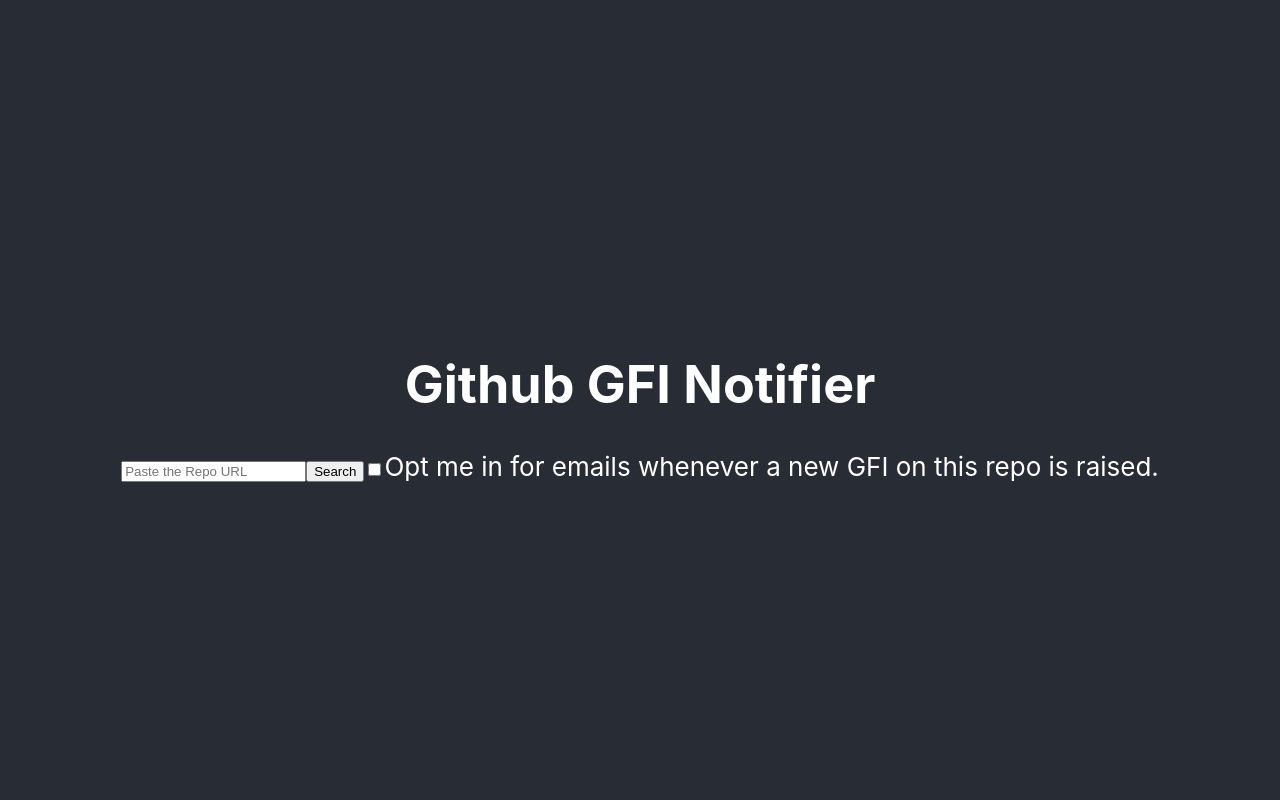
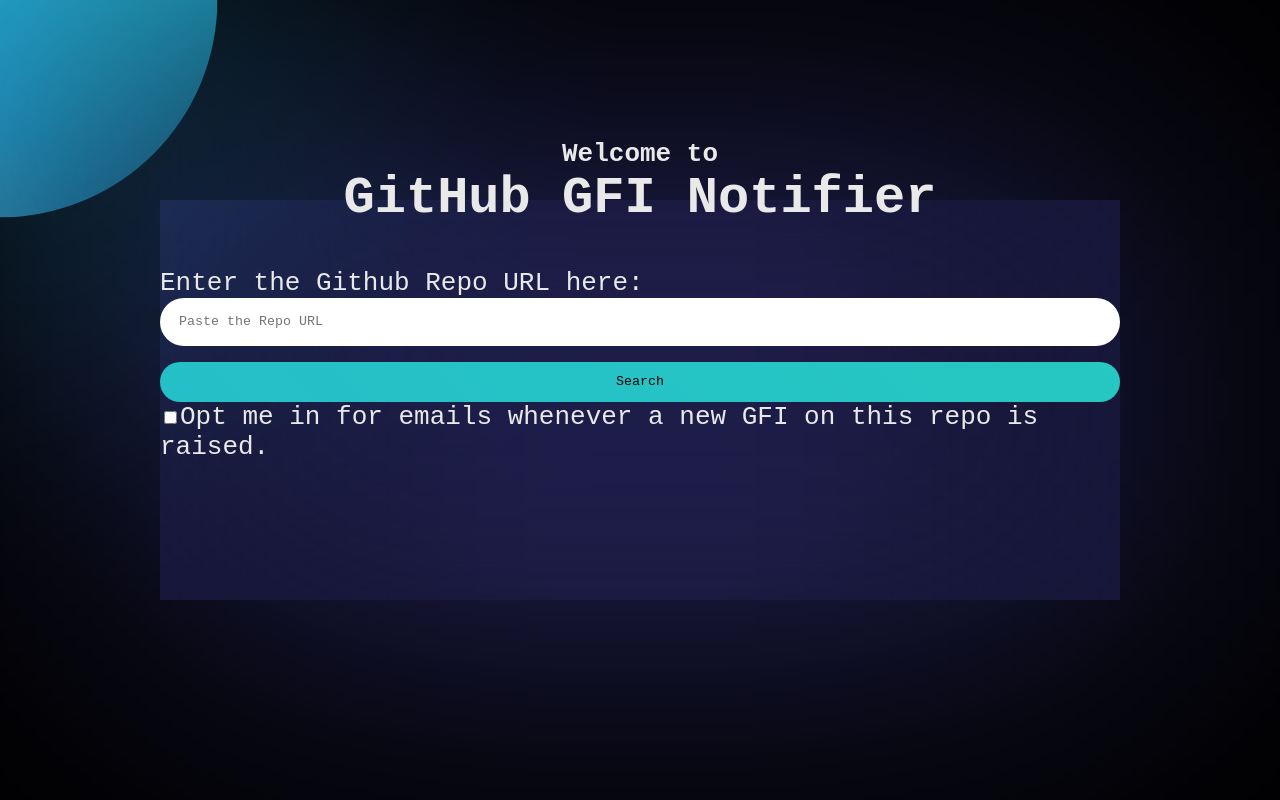
Before and after one commit to ItIsOHM/gfi-notifier, a React (Create React App) app: page / in a window 1280 px wide. Built offline with nearby package versions, Linux system fonts and the light colour scheme.

Commit message:
Made front-end better

```diff
--- a/src/App.css
+++ b/src/App.css
@@ -1,18 +1,178 @@
-.homePage {
-  background-color: #282c34;
-  min-height: 100vh;
-  display: flex;
-  flex-direction: column;
-  align-items: center;
-  justify-content: center;
-  font-size: calc(10px + 2vmin);
-  color: white;
+@keyframes rotate {
+  from {
+    rotate: 0deg;
+  }
+
+  50% {
+    scale: 1 1.5;
+  }
+
+  to {
+    rotate: 360deg;
+  }
 }
 
-h1 {
+body {
+  overflow: hidden;
+}
+
+@keyframes gradient {
+  0% {background-position: 0%}
+  100% {background-position: 100%}
+}
+
+@import url('https://fonts.googleapis.com/css2?family=Space+Mono:ital,wght@0,400;0,700;1,400;1,700&display=swap');
+
+.mainApp {
+  background-color:black;
+  height: 100vh;
+  display: grid;
+  place-items: center;
+}
+
+/* * {
+  cursor: none;
+} */
+
+/*
+.cursor {
+  background: linear-gradient(45deg,#F17C58, #24AADB , #27DBB1);
+  background-size: 600% 100%;
+  animation: gradient 10s linear infinite;
+  animation-direction: alternate;
+  height: 32px;
+  width: 32px;
+  border-radius: 50%;
+  position: fixed;
+  top:0;
+  left:0;
+  pointer-events: none;
+} */
+
+#blob {
+  background-color: rgb(131, 131, 131);
+  height: 34vmax;
+  aspect-ratio: 1;
+  position: absolute;
+  left: 50%;
+  top: 50%;
+  translate: -50% -50%;
+  border-radius: 50%;
+  background: linear-gradient(45deg,#F17C58, #24AADB , #27DBB1);
+  background-size: 600% 100%;
+  animation: rotate 20s infinite;
+  animation: gradient 10s linear infinite;
+  animation-direction: alternate;
+  opacity: 1;
+}
+
+#blur {
+  height: 100vh;
+  width: 100vw;
+  position: absolute;
+  z-index: 0;
+  margin: 0;
+  backdrop-filter: blur(12vmax);
+}
+
+#homePage {
+  background-color: #292966;
+  width: 75vw;
+  height: 50vh;
+  margin: 0;
+  display: grid;
+  align-content: center;
+  justify-content: center;
+  font-family: 'Space Mono', monospace;
+  font-size: calc(10px + 2vmin);
+  color: rgb(233, 233, 233);
+}
+
+#formFields {
+  z-index: 1;
+  padding-top: 5vh;
+}
+
+h1, h2 {
+  z-index: 1;
+  font-family: 'Space Mono', monospace;
   position:relative;
+  text-align: center;
+  margin: 0 auto;
+}
+
+h2 {
+  font-size: calc(10px + 2vmin);
+}
+
+.form {
+  display: grid;
+}
+
+.repoInput, .emailInput, .searchButton {
+  font-family: 'Space Mono', monospace;
+  height: 5vh;
+  border-radius: 25px;
+  border: solid transparent;
+}
+
+.repoInput, .emailInput {
+  padding-left: 2vh;
+}
+
+.emailLabel {
+  margin-top: 5vh;
+}
+
+.error {
+  margin-top: 5vh;
+}
+
+.searchButton {
+  background: linear-gradient(45deg, #24AADB , #27DBB1);
+  background-size: 600% 200%;
+  transition: all 0.5s ease-in-out;
+  animation: gradient 1s linear infinite;
+  animation-direction: alternate;
+  backdrop-filter: blur(12vmax);
+  margin-top: 2vh;
+}
+.searchButton:hover {
+  background: linear-gradient(45deg , #db8924 , #cfdb27);
+  background-size: 500% 100%;
+  background-position: 50% 0;
+  cursor: pointer;
+}
+
+.issues {
+  height: 25vh;
+  z-index: 1;
+  color: aliceblue;
+  overflow: scroll;
+}
+
+.issues::-webkit-scrollbar{
+  width: 1rem !important;
+}
+.issues::-webkit-scrollbar-corner{
+  background: rgba(0,0,0,0);
+}
+.issues::-webkit-scrollbar-thumb{
+  height: 1rem;
+  border-radius: 0.5rem;
+  background-clip: content-box;
+  background-color: #F17C58;
+  animation: gradient 16s linear infinite;
+  background-size: 600% 100%;
+}
+.issues::-webkit-scrollbar-thumb:hover {
+  background-color: #E94584;
 }
 
 .row {
-  font-size: x-small;
+  /* height: 10vh; */
+  font-family: 'Space Mono', monospace;
+  /* font-style: bold; */
+  font-weight: 400;
+  font-size: small;
 }
--- a/src/App.js
+++ b/src/App.js
@@ -9,8 +9,8 @@
   const [issues, setIssues] = useState([]);
   const [error, setError] = useState("");
   const [sendEmails, setSendEmails] = useState(false);
-
-  email = email.trim();
+  let [isValidEmail, setIsValidEmail] = useState(true);
+  const [mousePosition, setMousePosition] = useState({ left: 0, top: 0 });
 
   const handleRepoURLChange = (e) => {
     setURL(e.target.value);
@@ -22,9 +22,17 @@
   }, [repoURL]);
 
   const handleEmailChange = (e) => {
-    setEmail(e.target.value);
+    const inputEmail = e.target.value;
+    setEmail(inputEmail);
+    setIsValidEmail(validateEmail(inputEmail));
     setError("");
   }
+
+  const validateEmail = (email) => {
+    // Regular expression to validate the email format
+    const emailRegex = /^[A-Z0-9._%+-]+@[A-Z0-9.-]+\.[A-Z]{2,}$/i;
+    return emailRegex.test(email);
+  };
 
   async function handleSubmit(e) {
     e.preventDefault();
@@ -43,8 +51,15 @@
     repoURL = repoURL.replace("https://github.com/", "");
     // console.log(repoURL);
 
+    email = email.trim();
+
     if(sendEmails && !email.trim()) {
       setError("Email field cannot be empty.");
+      return;
+    }
+
+    if(!isValidEmail) {
+      setError("Invalid email address.");
       return;
     }
 
@@ -52,11 +67,10 @@
     setError("");
 
     try {
-
       const response = await axios.post('http://localhost:5000/getGFI', null, {params : {repoURL}});
       // console.log(response.data);
       setLoading(false);
-      if(response.data == 0)
+      if(response.data === 0)
         setError("No GFI issues found in this repo.")
       else
         setIssues(response.data);
@@ -84,24 +98,78 @@
       setError("Couldn't find the repo, please check the repo URL again.");
       setLoading(false);
     }
-
-
   }
 
   function renderIssues(issues) {
-    let websiteURL = (issues.url).replace("https://api.github.com/repos", "https://github.com/")
+    let websiteURL = (issues.url).replace("https://api.github.com/repos", "https://github.com/");
     return (
       <div className='row' key={issues.number}>
-        <a href={websiteURL} target="_blank">{issues.title}</a>
+        <p>Issue Name : {issues.title}<br/>
+        <a href={websiteURL} target="_blank">Click here</a><br/>
+        Raised by : {issues.user.login}<br/>
+        Created at : {issues.created_at}</p>
       </div>
     );
   }
 
+  useEffect(() => {
+    const handleMouseOver = (event) => {
+      const letters = "0123456789ABCDEFGHIJKLMNOPQRSTUVWXYZabcdefghijklmnopqrstuvwxyz";
+      let iteration = 0;
+      let interval = null;
+
+      clearInterval(interval);
+
+      interval = setInterval(() => {
+        event.target.innerText = event.target.innerText
+          .split("")
+          .map((letter, index) => {
+            if (index < iteration) {
+              return event.target.dataset.value[index];
+            }
+
+            return letters[Math.floor(Math.random() * 62)];
+          })
+          .join("");
+
+        if (iteration >= event.target.dataset.value.length) {
+          clearInterval(interval);
+        }
+
+        iteration += 0.5;
+      }, 30);
+    };
+
+    const h1Element = document.querySelector("h1");
+    h1Element.addEventListener("mouseover", handleMouseOver);
+
+    return () => {
+      h1Element.removeEventListener("mouseover", handleMouseOver);
+    };
+  }, []);
+
+  const handleMousePointerMove = (event) => {
+    const { clientX, clientY } = event;
+    setMousePosition({ left: clientX, top: clientY });
+  };
+
+  useEffect(() => {
+    document.addEventListener('pointermove', handleMousePointerMove);
+    return () => {
+      document.removeEventListener('pointermove', handleMousePointerMove);
+    };
+  }, []);
+
   return (
-    <div className='homePage'>
-      <h1> Github GFI Notifier</h1>
-      <div className='formFields'>
+    <div className='mainApp'>
+      <div id="blob" style={{ left: `${mousePosition.left}px`, top: `${mousePosition.top}px` }}></div>
+      <div id="blur"></div>
+      <div id='homePage'>
+        <h2 data-value="Welcome to"> Welcome to</h2>
+        <h1 data-value="Github GFI Notifier">GitHub GFI Notifier</h1>
+        <div id='formFields'>
           <form className='form'>
+            <label className='inputLabel'>Enter the Github Repo URL here:</label>
             <input
               className='repoInput'
               value={repoURL}
@@ -109,6 +177,7 @@
               onChange={handleRepoURLChange}
               required
             />
+            {sendEmails && <label className='emailLabel'>Enter the Email ID here:</label>}
             {sendEmails && <input
               className='emailInput'
               value={email}
@@ -116,8 +185,8 @@
               onChange={handleEmailChange}
               required = {sendEmails}
               />}
-          <button className='repoButton' onClick={handleSubmit}> {loading ? "Searching..." : "Search"} </button>
             {error && <div className='error'>{error}</div>}
+            <button className='searchButton' onClick={handleSubmit}> {loading ? "Searching..." : "Search"} </button>
             <label>
               <input
                 className='emailOpt'
@@ -132,6 +201,8 @@
         <div className='issues'>
           {issues.map(renderIssues)}
         </div>
+              <div className='cursor' style={{ left: `${mousePosition.left}px`, top: `${mousePosition.top}px` }}/>
+      </div>
     </div>
   );
 }
```
Lines whose indentation alone changed are shown as unchanged.
